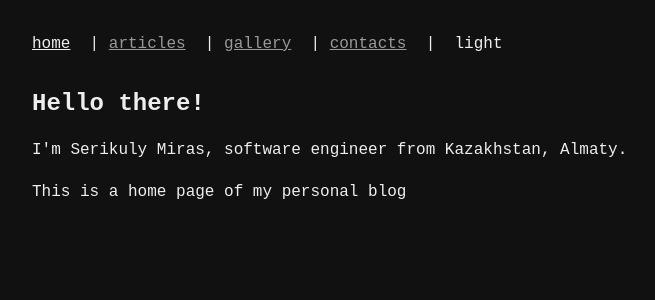
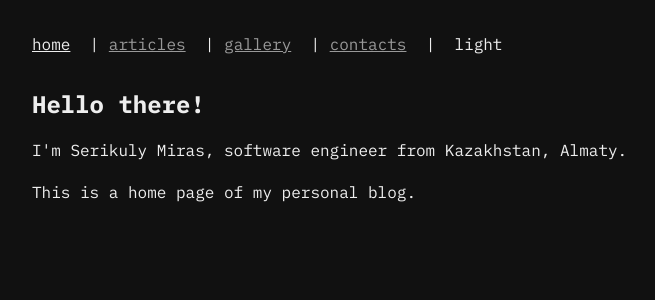
Before and after one commit to Serikuly-Miras/web, a SvelteKit app: page / in a window 1280 px wide. Shown: the top 300 px of the page, without its empty margins (304-959 px from the left). Built offline with nearby package versions, Linux system fonts and the light colour scheme.

Commit message:
cleanup fonts

```diff
--- a/package.json
+++ b/package.json
@@ -14,6 +14,7 @@
 		"format": "prettier --write ."
 	},
 	"devDependencies": {
+		"@fontsource/ibm-plex-mono": "^5.3.0",
 		"@sveltejs/adapter-static": "^4.0.0",
 		"@sveltejs/kit": "^3.1.0",
 		"@sveltejs/vite-plugin-svelte": "^7.3.1",
--- a/src/app.css
+++ b/src/app.css
@@ -17,7 +17,7 @@
 }
 
 body {
-	font-family: monospace;
+	font-family: 'IBM Plex Mono', ui-monospace, Menlo, Consolas, 'DejaVu Sans Mono', monospace;
 	font-size: 1rem;
 	line-height: 1.6;
 	max-width: 640px;
@@ -59,8 +59,7 @@ button.theme-toggle {
 	background: none;
 	border: none;
 	color: var(--fg);
-	font-family: monospace;
-	font-size: 1rem;
+	font: inherit;
 	cursor: pointer;
 	padding: 0;
 }
--- a/src/routes/+layout.svelte
+++ b/src/routes/+layout.svelte
@@ -1,6 +1,8 @@
 <script lang="ts">
 	import favicon from '#lib/assets/favicon.svg';
 	import Nav from '#lib/Nav.svelte';
+	import '@fontsource/ibm-plex-mono/400.css';
+	import '@fontsource/ibm-plex-mono/700.css';
 	import '../app.css';
 
 	let { children } = $props();
--- a/src/routes/+page.svelte
+++ b/src/routes/+page.svelte
@@ -7,5 +7,5 @@
 
 	<p>I'm Serikuly Miras, software engineer from Kazakhstan, Almaty.</p>
 
-	<p>This is a home page of my personal blog</p>
+	<p>This is a home page of my personal blog.</p>
 </article>
```
Also changed, not shown: 1 other file (tests, documents, lock files or other folders).
